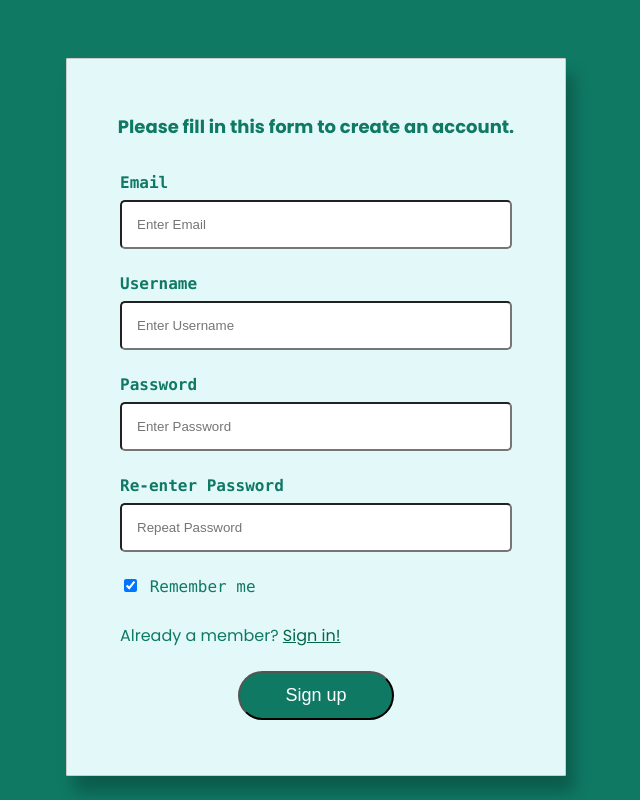
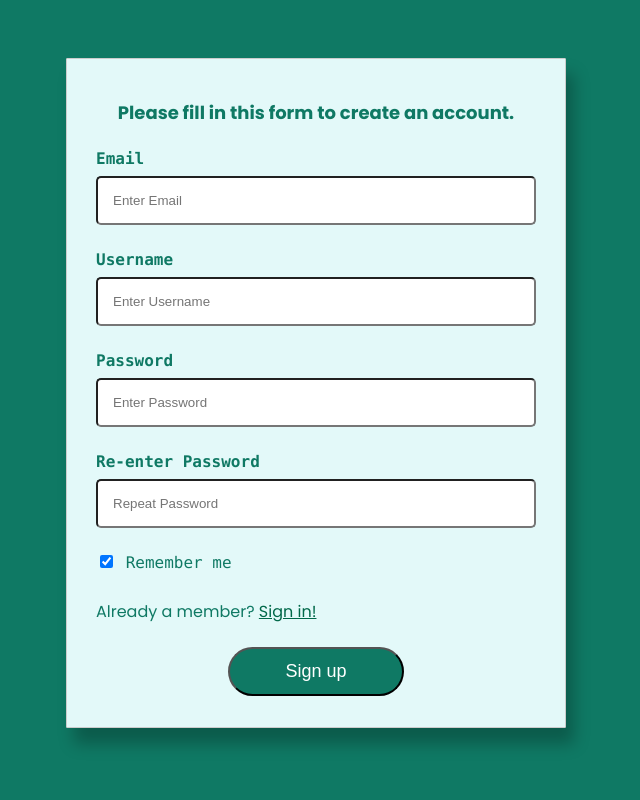
Before and after one commit to Mithun28/LocalMart, a PHP site: page /signup.html in a window 1280 px wide. Shown: the whole page, without its empty margins (324-964 px from the left). Run offline with PHP 8.4, Linux system fonts and the light colour scheme.

Commit message:
change some features

```diff
--- a/signup_page/signup.css
+++ b/signup_page/signup.css
@@ -64,7 +64,7 @@ button:hover {
 }
 
 .container {
-  padding: 16px;
+  padding: 2px;
 }
 
 .clearfix::after {
@@ -75,7 +75,7 @@ button:hover {
 
 h1,label{
     font-family: "Lucida Console", Courier, monospace;
-    margin-top: 50px;
+    margin-top: 25px;
   }
 
 @media screen and (max-width: 300px) {
@@ -85,5 +85,5 @@ h1,label{
 }
 
 .mainContainer{
-  padding: 12px;
+  padding: 2px;
 }
```
Also changed, not shown: signup_page/signup.php (+20 -2 lines).
